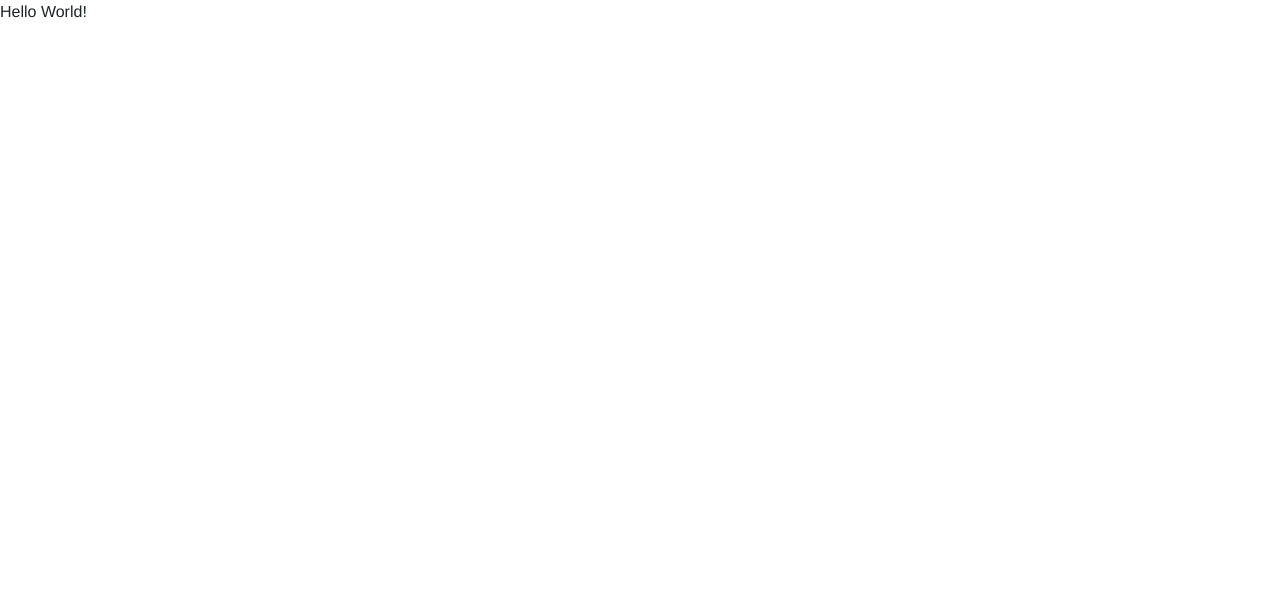
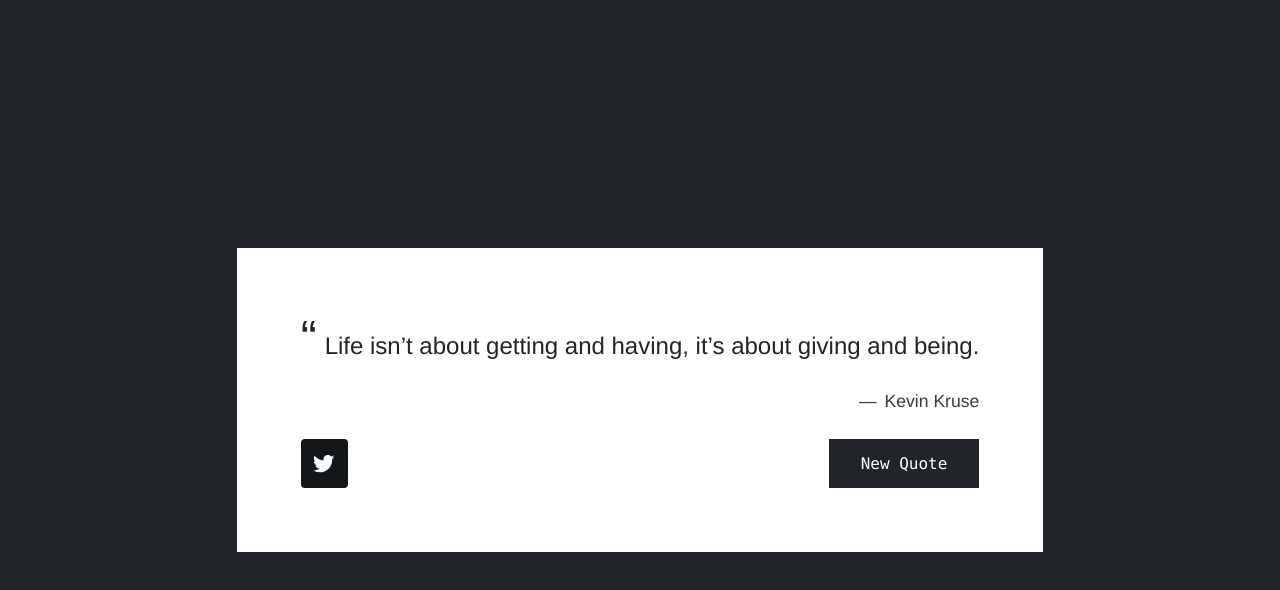
Before and after one commit to jeremy-ebinum/fcc-random-quote-generator, a React app: page / in a window 1280 px wide. Shown: the top 590 px of the page. Built offline with nearby package versions, Linux system fonts and the light colour scheme.

Commit message:
feat: add layout markup and stylings

```diff
--- a/package.json
+++ b/package.json
@@ -40,6 +40,10 @@
     "webpack-dev-server": "^3.10.3"
   },
   "dependencies": {
+    "@fortawesome/fontawesome-svg-core": "^1.2.27",
+    "@fortawesome/free-brands-svg-icons": "^5.13.0",
+    "@fortawesome/free-solid-svg-icons": "^5.12.1",
+    "@fortawesome/react-fontawesome": "^0.1.8",
     "core-js": "^3.6.5",
     "react": "^16.13.1",
     "react-dom": "^16.13.1",
--- a/src/components/App/App.jsx
+++ b/src/components/App/App.jsx
@@ -1,9 +1,52 @@
-import React from "react";
+import React, { useState } from "react";
+import { FontAwesomeIcon } from "@fortawesome/react-fontawesome";
+import { faTwitter } from "@fortawesome/free-brands-svg-icons/faTwitter";
+
+import quotesData from "../../data/quotes";
 
 import "./App.scss";
 
+const intentUri = `https://twitter.com/intent/tweet?hashtags=quotes`;
+const relatedUri = `&related=freecodecamp`;
+
 const App = () => {
-  return <div>Hello World!</div>;
+  const [quote] = useState(quotesData[0].quote);
+  const [author] = useState(quotesData[0].author);
+
+  const quoteUri = `&text="${encodeURIComponent(quote)}" ${encodeURIComponent(
+    author
+  )}`;
+
+  const tweetUri = `${intentUri}${relatedUri}${quoteUri}`;
+
+  return (
+    <div className="o-wrapper">
+      <div id="quote-box" className="o-quote-box">
+        <div className="c-quote">
+          <span id="text" className="c-quote__text lead">
+            {quote}
+          </span>
+          <span id="author" className="c-quote__author">
+            {author}
+          </span>
+        </div>
+        <div className="c-cta">
+          <a
+            id="tweet-quote"
+            href={tweetUri}
+            className="c-cta__tweet"
+            target="_blank"
+            rel="noopener noreferrer"
+          >
+            <FontAwesomeIcon icon={faTwitter} size="lg" />
+          </a>
+          <a id="new-quote" href="#" className="c-cta__new">
+            New Quote
+          </a>
+        </div>
+      </div>
+    </div>
+  );
 };
 
 export default App;
--- a/src/components/App/App.scss
+++ b/src/components/App/App.scss
@@ -0,0 +1,149 @@
+@import "../../styles/partials/variables";
+
+%btn-shared {
+  position: relative;
+  display: flex;
+  justify-content: center;
+  align-items: center;
+  overflow: hidden;
+  border: none;
+  padding: 0.5rem 1rem;
+  margin: 0;
+  text-decoration: none;
+  background-color: $gray-900;
+  color: $white;
+  font-family: $font-family-monospace;
+  font-size: 1rem;
+  cursor: pointer;
+  text-align: center;
+  transition: all 0.4s;
+  -webkit-appearance: none;
+  -moz-appearance: none;
+
+  &::after {
+    content: "";
+    background: $gray-700;
+    display: block;
+    position: absolute;
+    padding-top: 300%;
+    padding-left: 350%;
+    margin-left: -2rem !important;
+    margin-top: -120%;
+    opacity: 0;
+    transition: all 0.8s;
+  }
+
+  &:active::after {
+    padding: 0;
+    margin: 0;
+    opacity: 1;
+    transition: 0s;
+  }
+
+  &:hover {
+    opacity: 0.9;
+  }
+
+  @media (min-width: 768px) {
+    padding: 0.8rem 2rem;
+  }
+}
+
+.o-wrapper {
+  width: 100vw;
+  height: 100vh;
+  display: flex;
+  justify-content: center;
+  align-items: center;
+  background-color: $gray-900;
+  overflow: hidden;
+}
+
+.o-quote-box {
+  position: relative;
+  display: flex;
+  flex-direction: column;
+  justify-content: center;
+  align-items: center;
+  background-color: $white;
+  padding: 2rem;
+  max-width: 75%;
+
+  @media (min-width: 768px) {
+    padding: 4rem;
+  }
+}
+
+.c-quote {
+  display: flex;
+  flex-direction: column;
+}
+
+.c-quote__text {
+  text-align: center;
+  font-size: 1.2rem;
+  margin-bottom: 1rem;
+  line-height: 1.1;
+  color: $gray-900;
+
+  &::before {
+    content: "“";
+    color: inherit;
+    font-size: 2em;
+    margin-right: 0.5rem;
+  }
+
+  @media (min-width: 640px) {
+    font-size: 1.3rem;
+    margin-bottom: 1.3rem;
+  }
+
+  @media (min-width: 768px) {
+    font-size: 1.5rem;
+    margin-bottom: 1.5rem;
+  }
+}
+
+.c-quote__author {
+  align-self: flex-end;
+  margin-bottom: 1rem;
+  opacity: 0.9;
+  color: $gray-900;
+
+  &::before {
+    content: "—";
+    color: inherit;
+    margin-right: 0.5rem;
+  }
+
+  @media (min-width: 640px) {
+    margin-bottom: 1.3rem;
+  }
+
+  @media (min-width: 768px) {
+    font-size: 1.1rem;
+    margin-bottom: 1.5rem;
+  }
+}
+
+.c-cta {
+  display: flex;
+  justify-content: space-between;
+  width: 100%;
+}
+
+.c-cta__tweet {
+  @extend %btn-shared;
+
+  padding: 0.5rem;
+  background-color: $twitter-black;
+  border-radius: 4px;
+
+  @media (min-width: 768px) {
+    padding: 0.8rem;
+  }
+}
+
+.c-cta__new {
+  @extend %btn-shared;
+}
--- a/src/data/quotes.js
+++ b/src/data/quotes.js
@@ -1,13 +1,10 @@
-const quotes = {
-  quotes: [
+const quotes = [
   {
-      quote:
-        "Life isn’t about getting and having, it’s about giving and being.",
+    quote: "Life isn’t about getting and having, it’s about giving and being.",
     author: "Kevin Kruse",
   },
   {
-      quote:
-        "Whatever the mind of man can conceive and believe, it can achieve.",
+    quote: "Whatever the mind of man can conceive and believe, it can achieve.",
     author: "Napoleon Hill",
   },
   {
@@ -42,18 +39,15 @@ const quotes = {
     author: "Babe Ruth",
   },
   {
-      quote:
-        "Definiteness of purpose is the starting point of all achievement.",
+    quote: "Definiteness of purpose is the starting point of all achievement.",
     author: "W. Clement Stone",
   },
   {
-      quote:
-        "We must balance conspicuous consumption with conscious capitalism.",
+    quote: "We must balance conspicuous consumption with conscious capitalism.",
     author: "Kevin Kruse",
   },
   {
-      quote:
-        "Life is what happens to you while you’re busy making other plans.",
+    quote: "Life is what happens to you while you’re busy making other plans.",
     author: "John Lennon",
   },
   {
@@ -391,8 +385,7 @@ const quotes = {
     author: "Dalai Lama",
   },
   {
-      quote:
-        "You can’t use up creativity.  The more you use, the more you have.",
+    quote: "You can’t use up creativity.  The more you use, the more you have.",
     author: "Maya Angelou",
   },
   {
@@ -471,7 +464,6 @@ const quotes = {
     quote: "If you can dream it, you can achieve it.",
     author: "Zig Ziglar",
   },
-  ],
-};
+];
 
 export default quotes;
--- a/src/styles/main.scss
+++ b/src/styles/main.scss
@@ -1,3 +1,3 @@
-@import 'partials/variables';
-@import 'partials/mixins';
-@import 'partials/base';
+@import "partials/variables";
+@import "partials/mixins";
+@import "partials/base";
--- a/src/styles/partials/_variables.scss
+++ b/src/styles/partials/_variables.scss
@@ -1,33 +1,37 @@
 // Colors
-$white:                   #fff !default;
-$gray-100:                #f8f9fa !default;
-$gray-200:                #e9ecef !default;
-$gray-300:                #dee2e6 !default;
-$gray-400:                #ced4da !default;
-$gray-500:                #adb5bd !default;
-$gray-600:                #6c757d !default;
-$gray-700:                #495057 !default;
-$gray-800:                #343a40 !default;
-$gray-900:                #212529 !default;
-$black:                   #000 !default;
+$white: #fff !default;
+$gray-100: #f8f9fa !default;
+$gray-200: #e9ecef !default;
+$gray-300: #dee2e6 !default;
+$gray-400: #ced4da !default;
+$gray-500: #adb5bd !default;
+$gray-600: #6c757d !default;
+$gray-700: #495057 !default;
+$gray-800: #343a40 !default;
+$gray-900: #212529 !default;
+$black: #000 !default;
+
+// Brands
+$twitter-blue: #1da1f2;
+$twitter-black: #14171a;
 
 // Typography
-$font-family-sans-serif:  "Helvetica Neue", Helvetica, Arial, sans-serif !default;
-$font-family-serif:       Georgia, "Times New Roman", Times, serif !default;
-$font-family-monospace:   Monaco, Menlo, Consolas, "Courier New", monospace !default;
-$font-family-base:        $font-family-sans-serif !default;
+$font-family-sans-serif: "Helvetica Neue", Helvetica, Arial, sans-serif !default;
+$font-family-serif: Georgia, "Times New Roman", Times, serif !default;
+$font-family-monospace: Monaco, Menlo, Consolas, "Courier New", monospace !default;
+$font-family-base: $font-family-sans-serif !default;
 
-$font-size-base:          1rem !default; // Assumes the browser default, typically `16px`
+$font-size-base: 1rem !default; // Assumes the browser default, typically `16px`
 
-$line-height-base:        1.5 !default;
+$line-height-base: 1.5 !default;
 
-$font-weight-light:       300 !default;
-$font-weight-normal:      400 !default;
-$font-weight-strong:      500 !default;
-$font-weight-bold:        700 !default;
+$font-weight-light: 300 !default;
+$font-weight-normal: 400 !default;
+$font-weight-strong: 500 !default;
+$font-weight-bold: 700 !default;
 
-$font-weight-base:        $font-weight-normal !default;
+$font-weight-base: $font-weight-normal !default;
 
 // Main Styles
-$body-bg:                 $white !default;
-$text-color:              $gray-900 !default;
+$body-bg: $white !default;
+$text-color: $gray-900 !default;
--- a/webpack.config.js
+++ b/webpack.config.js
@@ -37,7 +37,7 @@ const config = (env, argv) => {
             {
               loader: "css-loader",
               options: {
-                modules: { localIdentName: "[local]___[hash:base64:5]" },
+                modules: false,
                 sourceMap: !!isDevMode,
                 importLoaders: 1,
               },
```
Also changed, not shown: .eslintrc.js, 1 other file (tests, documents, lock files or other folders). Lines whose indentation alone changed are shown as unchanged.
